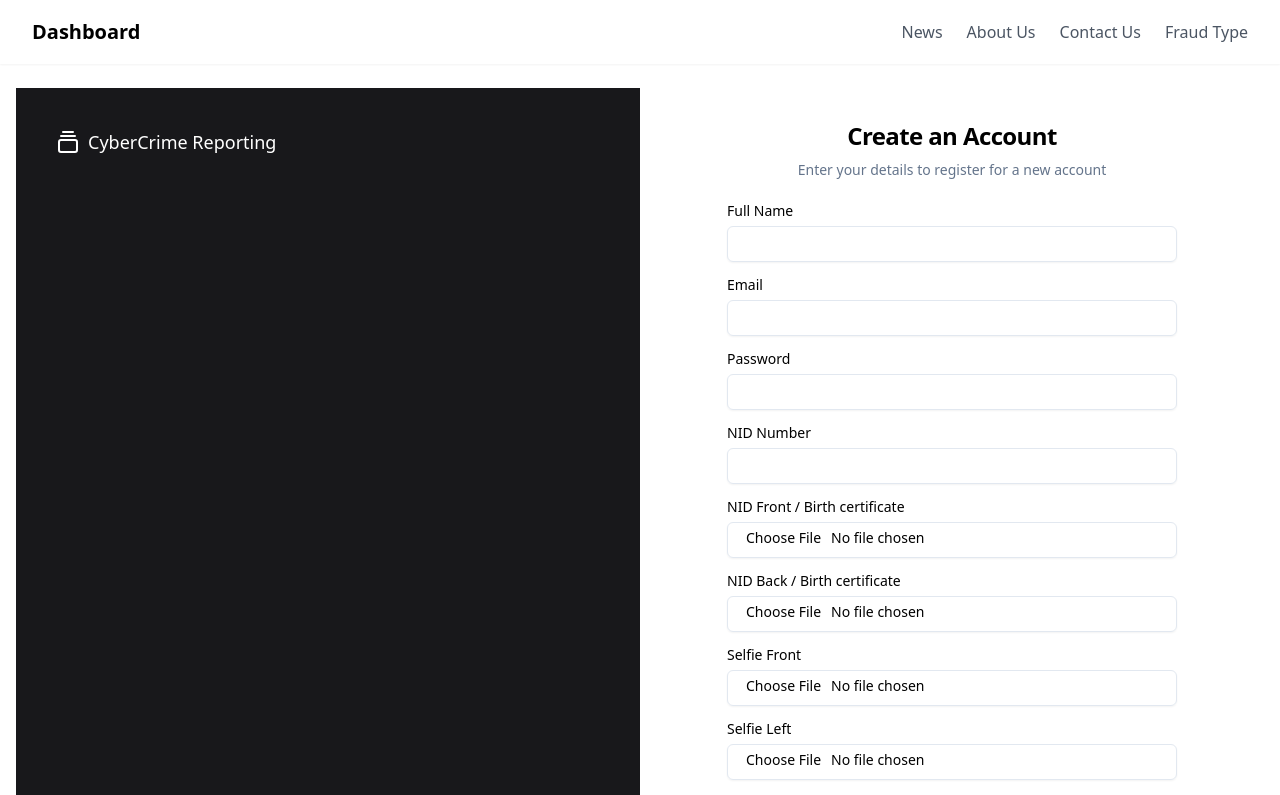
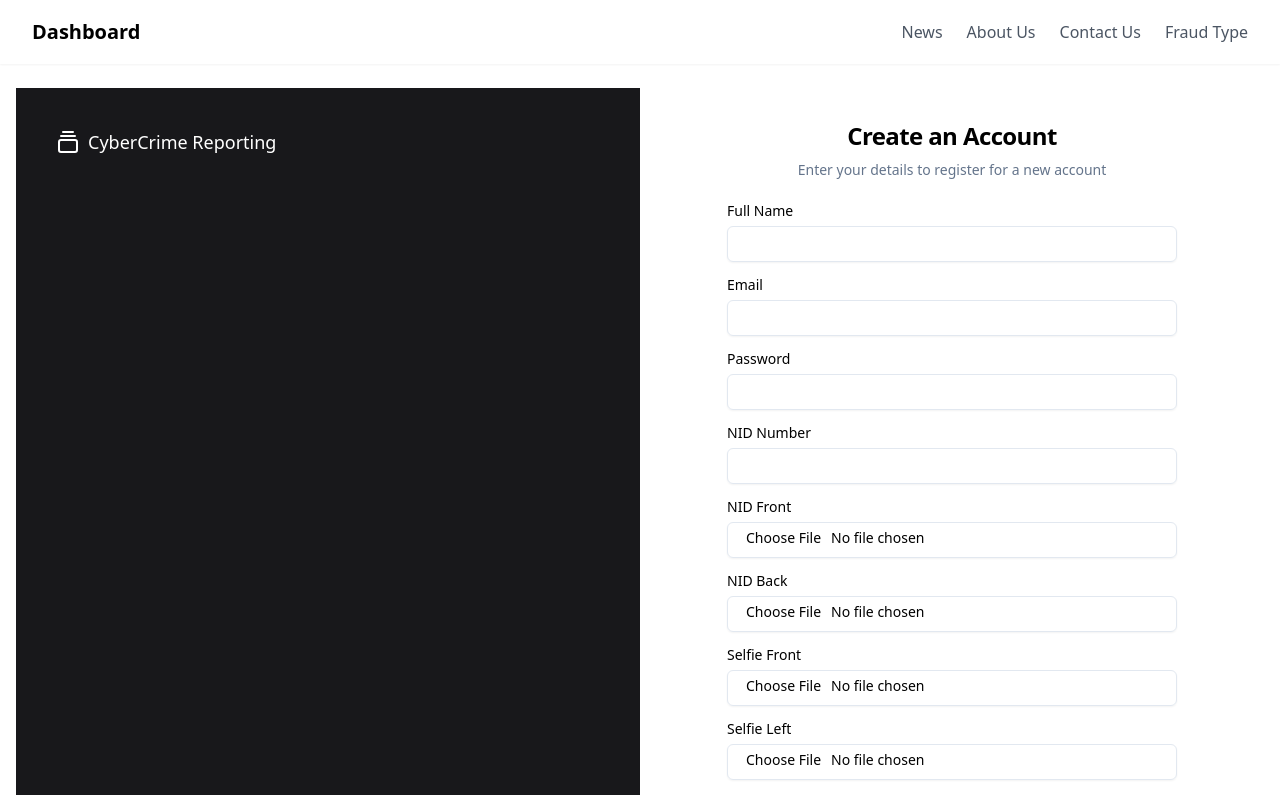
Before and after one commit to sohayab1/thesis-project2, a React (Vite) app in the folder frontend/: page /register in a window 1280 px wide. Shown: the top 795 px of the page. Built offline with nearby package versions, Linux system fonts and the light colour scheme; no server answers.

Commit message:
correction

```diff
--- a/frontend/index.html
+++ b/frontend/index.html
@@ -12,4 +12,5 @@
   <div id="root"></div>
   <script type="module" src="/src/main.tsx"></script>
 </body>
+
 </html>
--- a/frontend/src/pages/RegisterPage.tsx
+++ b/frontend/src/pages/RegisterPage.tsx
@@ -163,7 +163,7 @@ export function RegisterPage() {
                   </div>
 
                   <div className="grid gap-2">
-                    <label className="text-sm font-medium leading-none">NID Front / Birth certificate</label>
+                    <label className="text-sm font-medium leading-none">NID Front</label>
                     <Input
                       type="file"
                       name="nidFront"
@@ -174,7 +174,7 @@ export function RegisterPage() {
                   </div>
 
                   <div className="grid gap-2">
-                    <label className="text-sm font-medium leading-none">NID Back / Birth certificate</label>
+                    <label className="text-sm font-medium leading-none">NID Back</label>
                     <Input
                       type="file"
                       name="nidBack"
```
